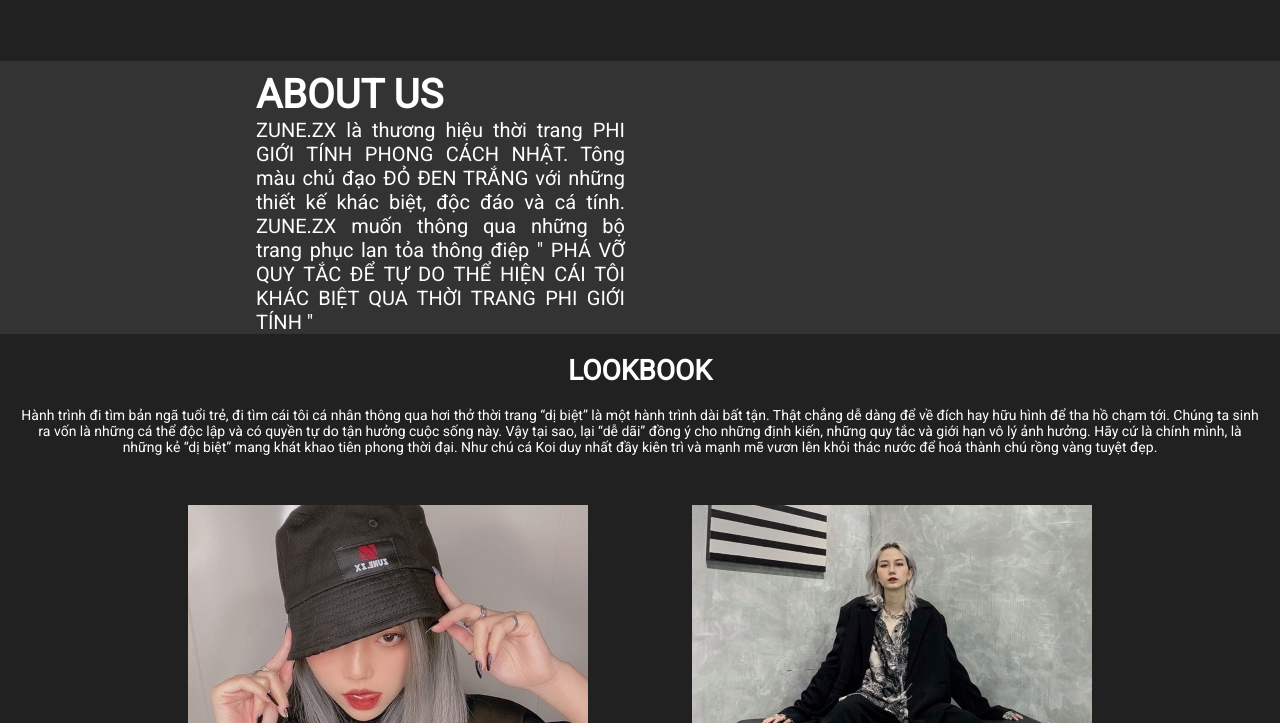
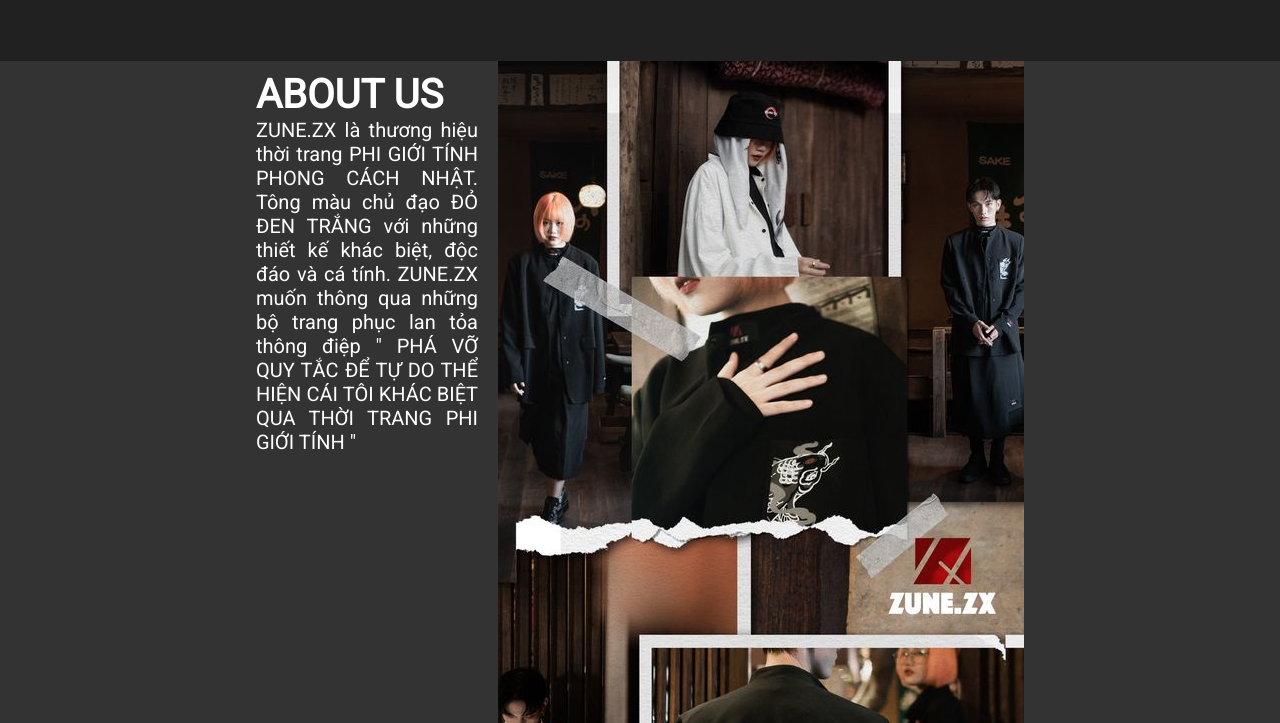
Before and after one commit to KhuareVy/shopacclienmim, a plain HTML site: page index.html in a window 1280 px wide. Shown: the part 2637-3360 px from the top of the page. Drawn offline with nearby package versions, Linux system fonts and the light colour scheme; files whose address does not match are found by name.

Commit message:
Update index.html

```diff
--- a/index.html
+++ b/index.html
@@ -153,7 +153,7 @@
                         Tông màu chủ đạo ĐỎ ĐEN TRẮNG với những thiết kế khác biệt, độc đáo và cá tính.
                         ZUNE.ZX muốn thông qua những bộ trang phục lan tỏa thông điệp " PHÁ VỠ QUY TẮC ĐỂ TỰ DO THỂ HIỆN CÁI TÔI KHÁC BIỆT QUA THỜI TRANG PHI GIỚI TÍNH "</p>
                 </div>
-                <div class="column-2"><img src="product/CGV-b47.jpg" alt=""></div>
+                <div class="column-2"><img src="img/product/CGV-b47.jpg" alt=""></div>
             </div>
 
             <div class="look-book">
```
